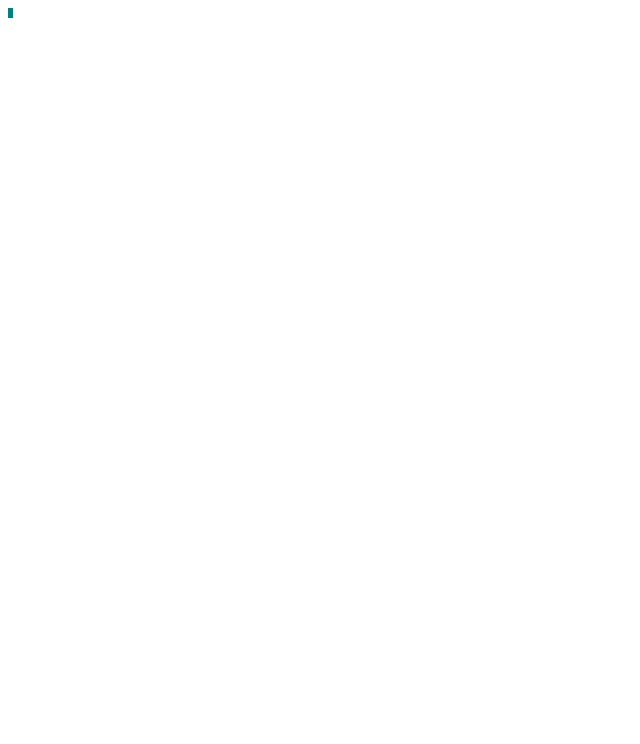
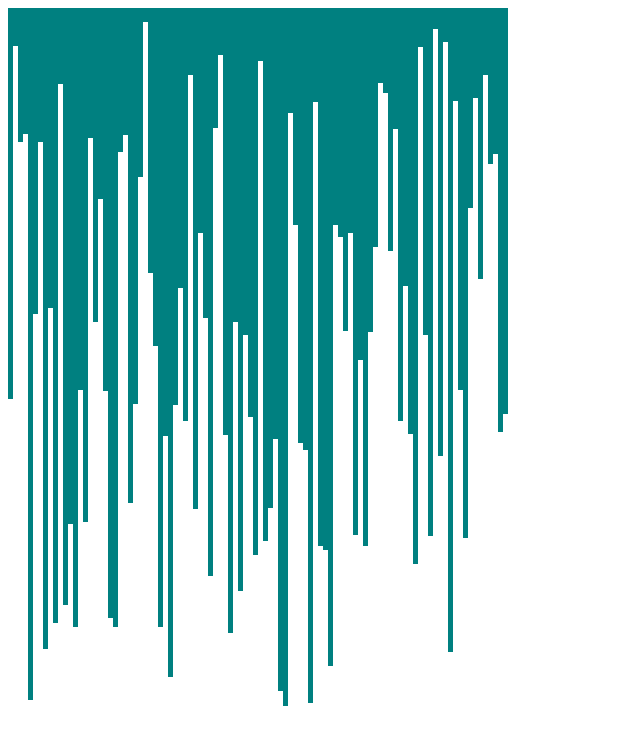
Before and after one commit to ElvisHernandez/AlgoVisualizer, a React (Create React App) app: page / in a window 1280 px wide. Shown: the top 744 px of the page, without its empty margins (0-640 px from the left). Built offline with nearby package versions, Linux system fonts and the light colour scheme.

Commit message:
created sub folders for components

```diff
--- a/src/App.tsx
+++ b/src/App.tsx
@@ -1,5 +1,5 @@
 import React from "react";
-import ArrayElements from "./ArrayElements";
+import ArrayElements from "./components/ArrayElements/ArrayElements";
 
 function App() {
   return <ArrayElements />;
--- a/src/ArrayElements.tsx
+++ b/src/components/ArrayElements/ArrayElements.tsx
@@ -1,28 +1,26 @@
 import React, { useState } from "react";
 import styles from "./ArrayElements.module.css";
-import ArrayElement from "./ArrayElement";
+import ArrayElement from "../ArrayElement/ArrayElement";
 
 export interface ArrayElementsProps {}
 
 const ArrayElements: React.FC<ArrayElementsProps> = () => {
   //   const [array, setArray] = useState<number[]>([]);
-  const color = "red";
+  //   const color = "red";
 
-  function makeArray(bars: number): number[] {
+  function makeArray(bars: number): JSX.Element[] {
     const currentArray = [];
 
     for (let i = 0; i < bars; i++) {
       const height = Math.floor(Math.random() * 691 + 10);
-      currentArray.push(height);
+      currentArray.push(
+        <ArrayElement background="teal" width="5px" height={height + "px"} />
+      );
     }
     return currentArray;
   }
 
-  return (
-    <div className={styles.bars}>
-      <ArrayElement background="teal" width="5px" height={10 + "px"} />
-    </div>
-  );
+  return <div className={styles.bars}>{makeArray(100).map((bar) => bar)}</div>;
 };
 
 export default ArrayElements;
```
Also changed, not shown: src/components/ArrayElement/ArrayElement.tsx (renamed from src/ArrayElement.tsx), src/components/ArrayElements/ArrayElements.module.css (renamed from src/ArrayElements.module.css), src/utils/utils.js (added).
